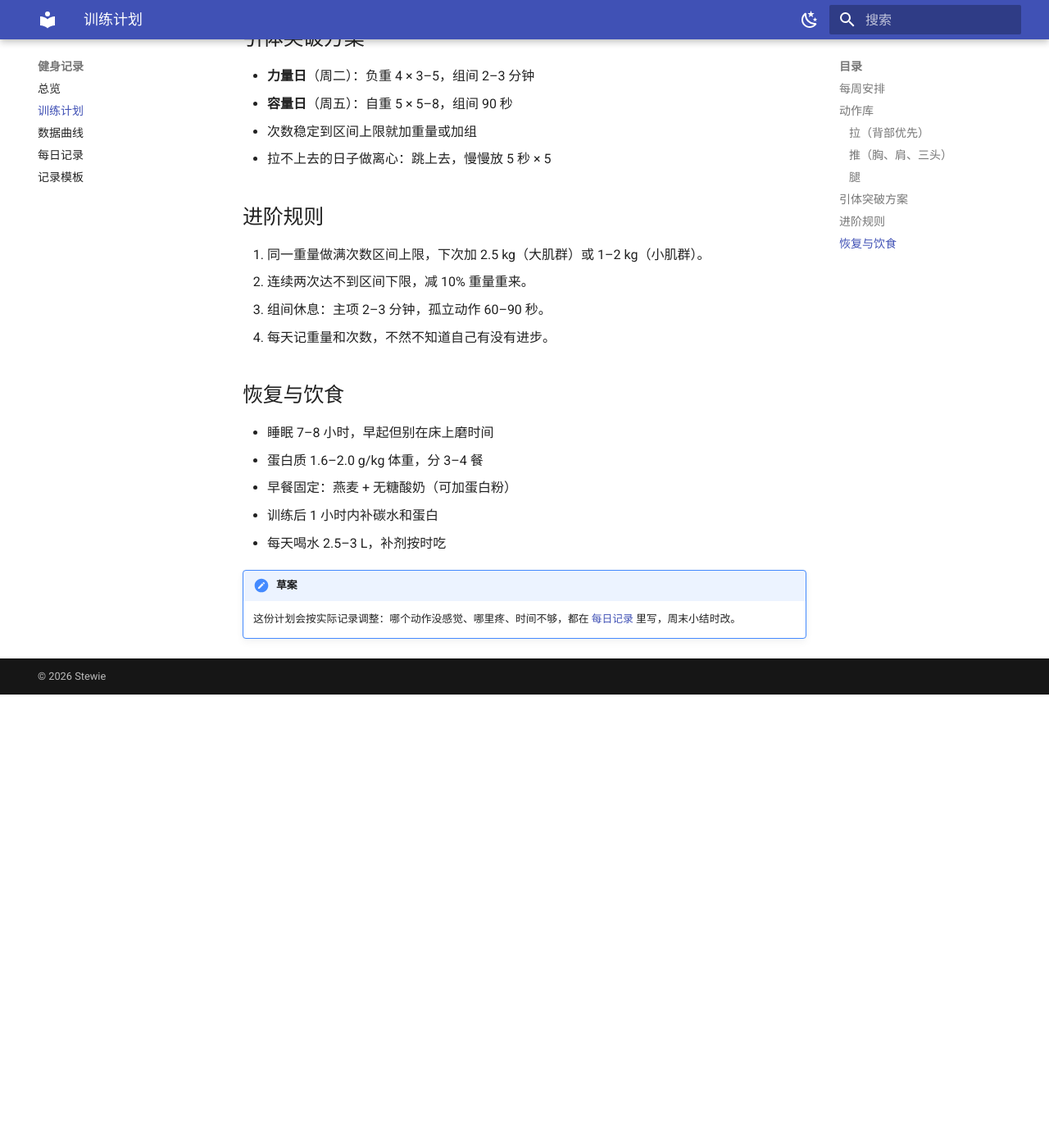
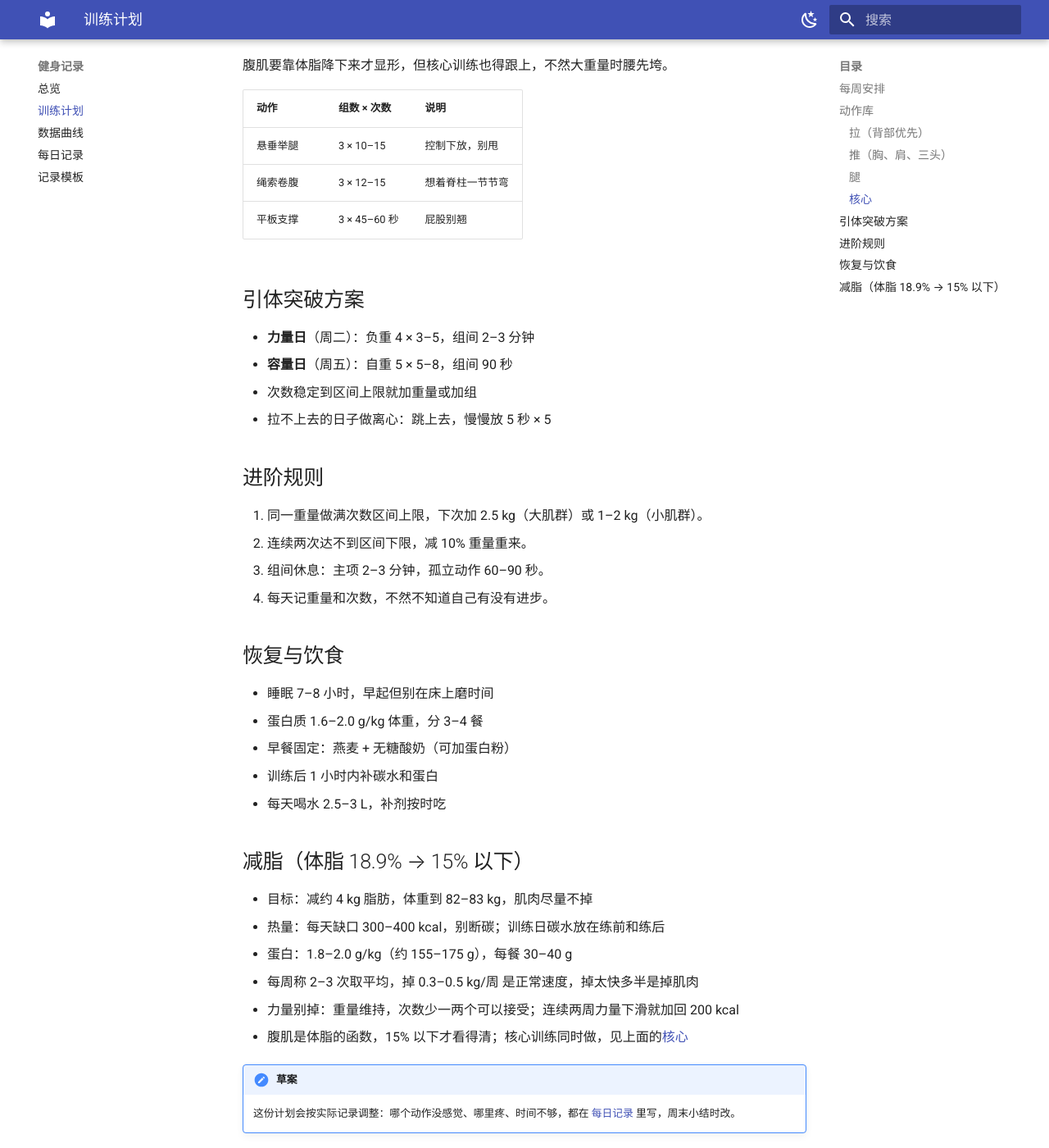
Before and after one commit to Stewie-gyc/Stewie-gyc.github.io, an MkDocs documentation site: the page built from docs/fitness/plan.md, in a window 1280 px wide and 1400 px high, scrolled down 2080 px. Shown: the whole window at 82% size. Built offline with MkDocs 1.6.1 and Material for MkDocs 9.7.7, drawn with Linux system fonts in a browser that asks for light colours; before the commit the page ends 2927 px from its top, so only the background shows below that.

Commit message:
补充体脂目标与实力推次数，新增减脂与核心训练安排

```diff
--- a/docs/fitness/index.md
+++ b/docs/fitness/index.md
@@ -10,7 +10,7 @@
 | 卧推 | 70 kg 做组 | — | 力量在涨，继续加片 |
 | 实力推 | 30 kg × 4 组 | — | 新加进计划 |
 | 俯卧撑 | 没系统练 | 25 个 / 分组 100 个 | 最短板，得补上 |
-| 体重 / 体脂 | 86.7 kg / 18.9% | — | 2026-09-15 体测 |
+| 体重 / 体脂 | 86.7 kg / 18.9% | 体脂 15% 以下 | 2026-09-15 体测 |
 | 骨骼肌 | 40.3 kg | — | 比 2025-07 多 2.8 kg |
 
 !!! tip "看数据"
@@ -20,6 +20,8 @@
 
 - [x] 引体向上不借力突破 7 个
 - [ ] 引体向上稳定 12 个
+- [ ] 体脂降到 15% 以下（当前 18.9%，约减 4 kg 脂肪）
+- [ ] 练出清晰腹肌
 - [ ] 俯卧撑一口气 25 个、分组 100 个
 - [ ] 背部加强：菱形肌、中下斜方
 - [ ] 每周训练 ≥ 4 次
@@ -29,7 +31,7 @@
 
 | 训练次数 | 记录天数 | 连续打卡 | 本月 PR |
 | :---: | :---: | :---: | :---: |
-| 1 | 1 | 1 天 | 实力推 30 kg |
+| 1 | 1 | 1 天 | 实力推 30 kg × 12 |
 
 ## 最近记录
 
--- a/docs/fitness/plan.md
+++ b/docs/fitness/plan.md
@@ -50,6 +50,16 @@
 | 腿弯举 | 3 × 12 | 腿后侧 |
 | 提踵 | 3 × 15 | 小腿 |
 
+### 核心
+
+腹肌要靠体脂降下来才显形，但核心训练也得跟上，不然大重量时腰先垮。
+
+| 动作 | 组数 × 次数 | 说明 |
+| :--- | :--- | :--- |
+| 悬垂举腿 | 3 × 10–15 | 控制下放，别甩 |
+| 绳索卷腹 | 3 × 12–15 | 想着脊柱一节节弯 |
+| 平板支撑 | 3 × 45–60 秒 | 屁股别翘 |
+
 ## 引体突破方案
 
 - **力量日**（周二）：负重 4 × 3–5，组间 2–3 分钟
@@ -72,5 +82,14 @@
 - 训练后 1 小时内补碳水和蛋白
 - 每天喝水 2.5–3 L，补剂按时吃
 
+## 减脂（体脂 18.9% → 15% 以下）
+
+- 目标：减约 4 kg 脂肪，体重到 82–83 kg，肌肉尽量不掉
+- 热量：每天缺口 300–400 kcal，别断碳；训练日碳水放在练前和练后
+- 蛋白：1.8–2.0 g/kg（约 155–175 g），每餐 30–40 g
+- 每周称 2–3 次取平均，掉 0.3–0.5 kg/周 是正常速度，掉太快多半是掉肌肉
+- 力量别掉：重量维持，次数少一两个可以接受；连续两周力量下滑就加回 200 kcal
+- 腹肌是体脂的函数，15% 以下才看得清；核心训练同时做，见上面的[核心](#核心)
+
 !!! note "草案"
     这份计划会按实际记录调整：哪个动作没感觉、哪里疼、时间不够，都在 [每日记录](log.md) 里写，周末小结时改。
--- a/docs/goals/index.md
+++ b/docs/goals/index.md
@@ -4,6 +4,7 @@
 
 - [ ] 引体向上：不借力突破 7 个；借力突破 15 个；
 - [ ] 俯卧撑：一口气突破25个，一次能够分组做100个
+- [ ] 体脂降到 15% 以下，练出清晰腹肌（2026-09-15：18.9%）
 - [ ] 培养每天记录生活的习惯，培养发现美的眼睛
 - [ ] 培养每天学习科研内容的习惯
 
```
Also changed, not shown: docs/fitness/daily/2026-11-01.md (+3 -3 lines), docs/fitness/data.md (+4 -2 lines), docs/fitness/log.md (+1 -1 lines).
